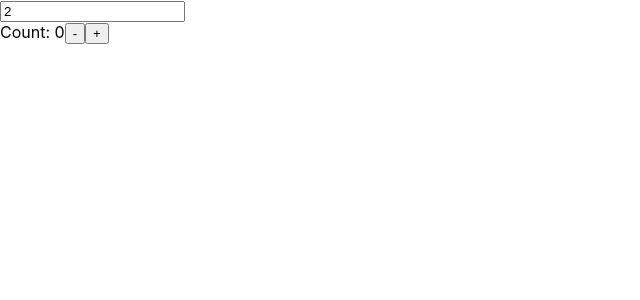
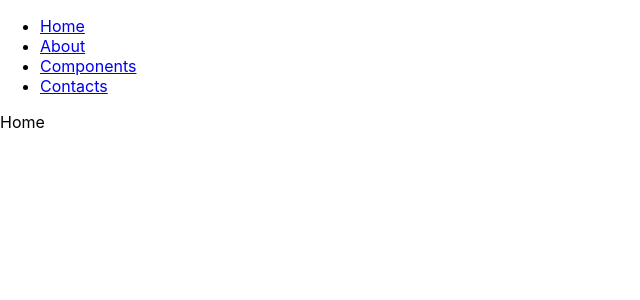
Before and after one commit to pecourses/pe2023-1-react-app, a React (Create React App) app: page / in a window 1280 px wide. Shown: the top 300 px of the page, without its empty margins (0-640 px from the left). Built offline with nearby package versions, Linux system fonts and the light colour scheme.

Commit message:
Add base routing

```diff
--- a/package.json
+++ b/package.json
@@ -11,6 +11,7 @@
     "react": "^18.2.0",
     "react-dom": "^18.2.0",
     "react-icons": "^4.11.0",
+    "react-router-dom": "^5.3.4",
     "react-scripts": "5.0.1",
     "react-spinners": "^0.13.8",
     "sass": "^1.69.4",
--- a/src/App.js
+++ b/src/App.js
@@ -1,34 +1,89 @@
-import { Component } from 'react';
-import CounterWithClasses from './components/CounterWithClasses';
+import { useEffect } from 'react';
+import {
+  BrowserRouter as Router,
+  Switch,
+  Route,
+  Link,
+  useHistory,
+} from 'react-router-dom';
 
-class App extends Component {
-  constructor(props) {
-    super(props);
+// 1 Link змінює location
+// 2 BrowserRouter підписано на зміни location
+// 3 BrowserRouter в Switch шукає Route з path, як у location (тобто як у обраного Link) і
+// 4 виводить компонент із пропа children або component
 
-    this.state = {
-      step: 2,
-    };
-  }
-
-  handleStepChange = ({ target: { value } }) => {
-    this.setState({ step: Number(value) });
-  };
-
-  render() {
-    return (
-      <>
-        <input
-          type="number"
-          value={this.state.step}
-          onChange={this.handleStepChange}
-        />
-        <CounterWithClasses step={this.state.step} />
-      </>
-    );
-  }
+// Додати навігацію для Contacts і Components
+function App() {
+  return (
+    <Router>
+      <nav>
+        <ul>
+          <li>
+            <Link to="/">Home</Link>
+          </li>
+          <li>
+            <Link to="/about">About</Link>
+          </li>
+          <li>
+            <Link to="/components">Components</Link>
+          </li>
+          <li>
+            <Link to="/contacts">Contacts</Link>
+          </li>
+        </ul>
+      </nav>
+      <Switch>
+        <Route exact path="/">
+          <Home />
+        </Route>
+        <Route path="/components">
+          <Components />
+        </Route>
+        <Route path="/about">
+          <About />
+        </Route>
+        <Route path="/contacts">
+          <Contacts />
+        </Route>
+        <Route path="/*">
+          <NotFound />
+        </Route>
+      </Switch>
+    </Router>
+  );
 }
 
-// Counter({step: 1})
-// new Counter({step: 1}).render()
+export default App;
 
-export default App;
+function Home() {
+  return <div>Home</div>;
+}
+
+// /components/counter
+// /components/user
+function Components() {
+  return <div>Components</div>;
+}
+
+function About() {
+  return <div>About</div>;
+}
+
+function Contacts() {
+  return <div>Contacts</div>;
+}
+
+function NotFound() {
+  const history = useHistory();
+
+  useEffect(() => {
+    const id = setTimeout(() => {
+      history.push('/');
+    }, 5000);
+    return () => {
+      clearTimeout(id);
+    };
+  });
+
+  return <div>404 Not Found</div>;
+}
```
Also changed, not shown: 1 other file (tests, documents, lock files or other folders).
